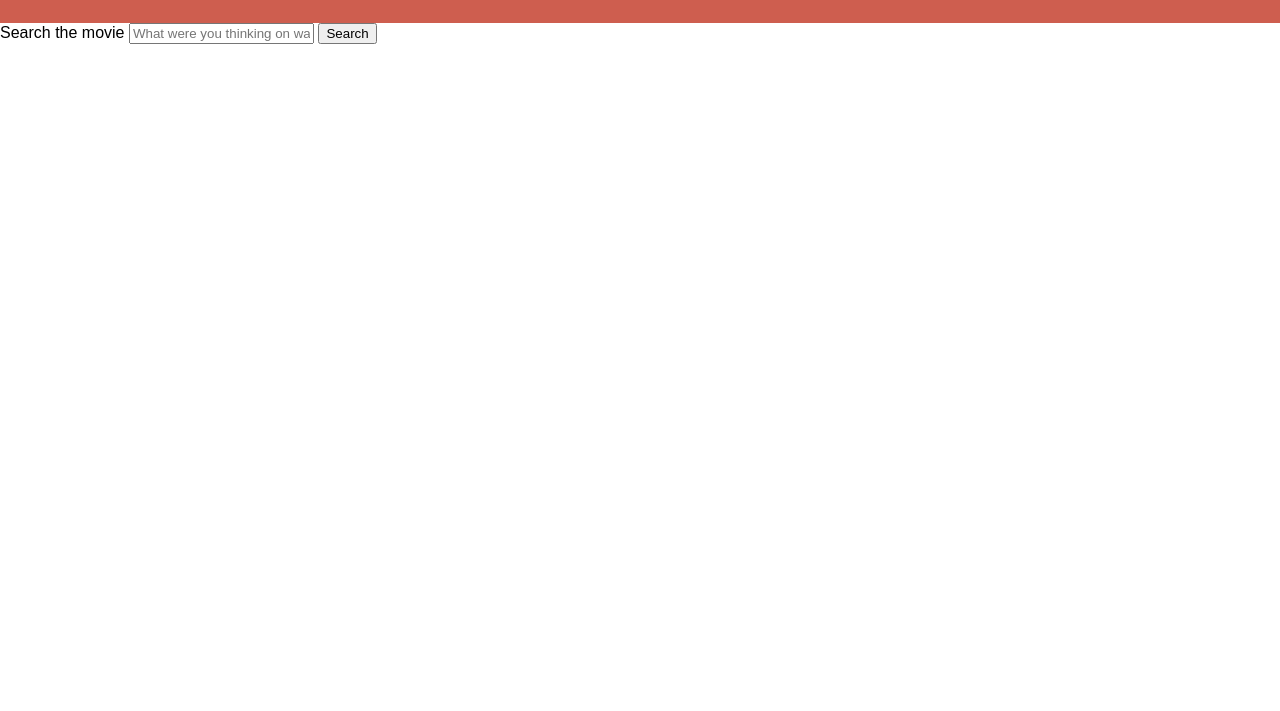
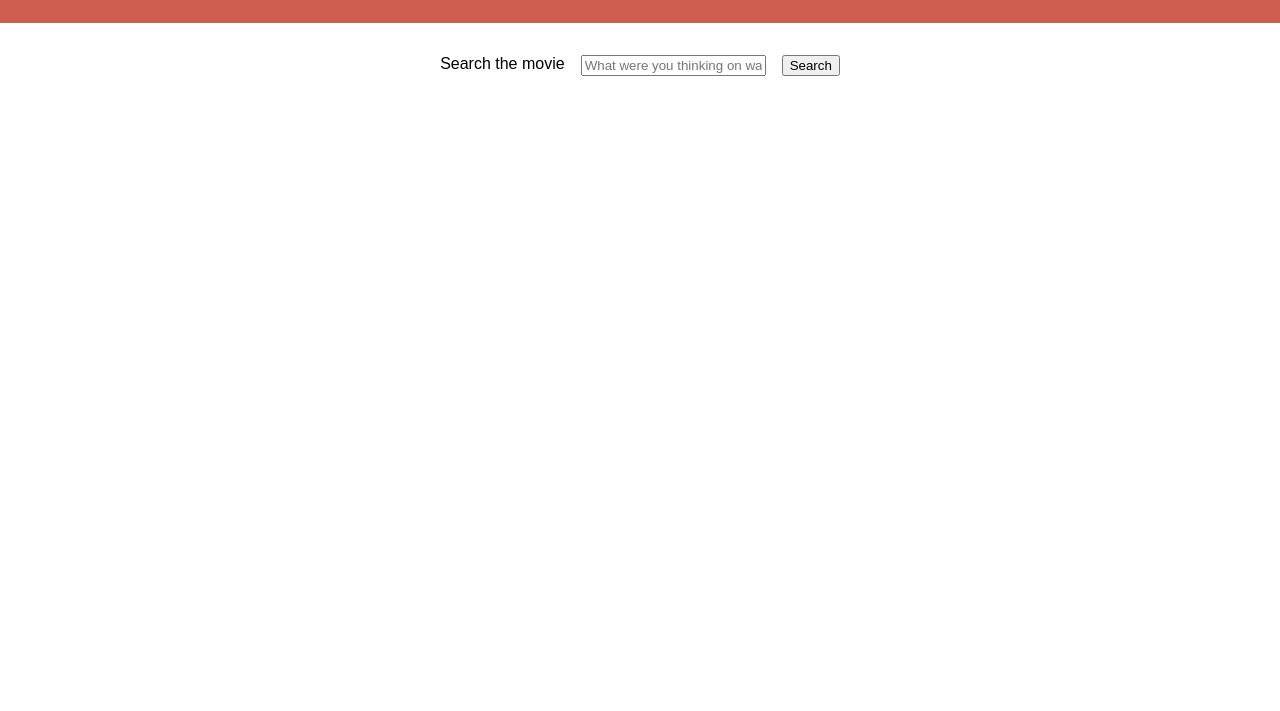
Before and after one commit to daca-github/phase-1-project-movie-search, a plain HTML site: page index.html in a window 1280 px wide. Shown: the part 89-800 px from the top of the page. Drawn offline with Linux system fonts and the light colour scheme.

Commit message:
Centered the content and added margin

```diff
--- a/style.css
+++ b/style.css
@@ -9,3 +9,12 @@ header {
     text-align: center;
     padding: 1rem;
 }
+main{
+    padding: 2rem;
+}
+form {
+    display: flex;
+    justify-content: center;
+    gap: 1rem;
+    margin-bottom: 2rem;
+}
```
